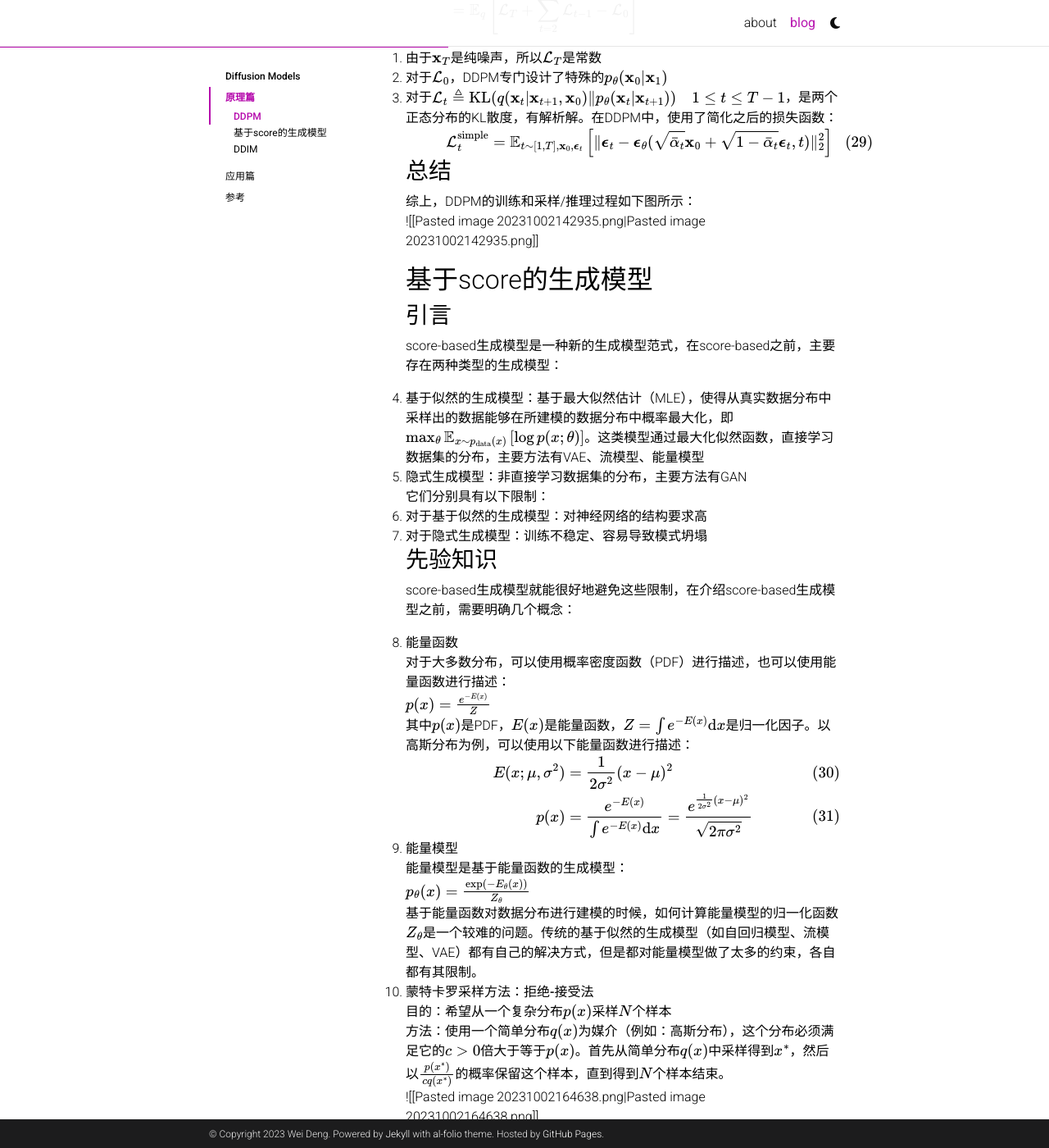
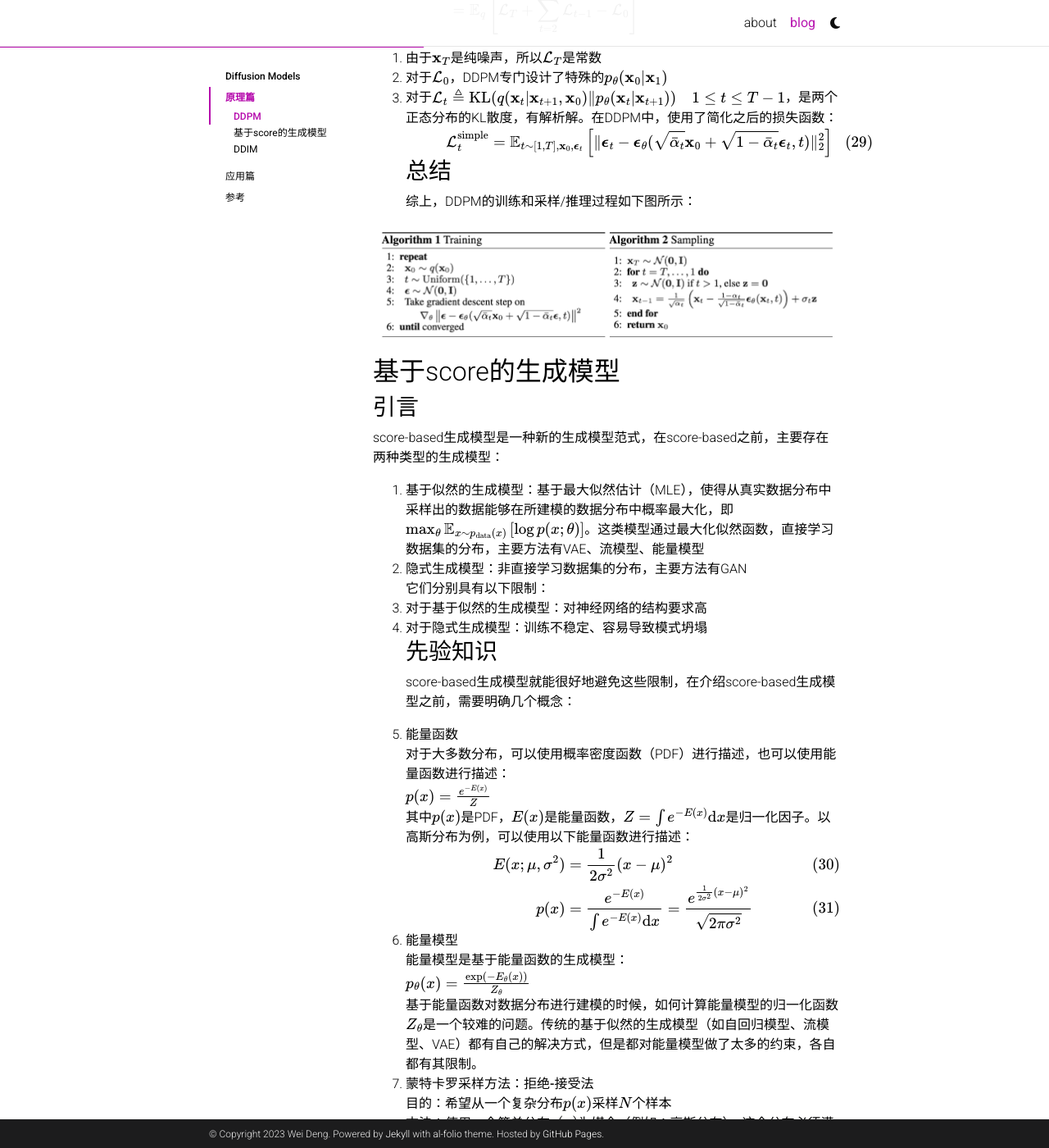
Before and after one commit to dw-dengwei/site, a Jekyll site: the page built from _posts/2023-10-04-Diffusion Models.md, in a window 1280 px wide and 1400 px high, scrolled down 2886 px. Shown: the whole window at 82% size. Built offline with Jekyll 4.4.1, drawn with Linux system fonts in a browser that asks for light colours; full-size pictures stand in for the smaller copies a plugin makes; comment, search, counter and statistics services are not loaded; a style sheet for code colours, icons or effects is not loaded.

Commit message:
[PUBLISHER] Merge #25
* PUSH NOTE : 2023-10-04-Diffusion Models.md

* PUSH ATTACHMENT : Pasted image 20231002142935.png

* PUSH ATTACHMENT : Pasted image 20231002164638.png

* PUSH ATTACHMENT : Pasted image 20230927200225.png

* PUSH ATTACHMENT : Pasted image 20230927200246.png

* PUSH ATTACHMENT : Pasted image 20230927201110.png

```diff
--- a/_posts/2023-10-04-Diffusion Models.md
+++ b/_posts/2023-10-04-Diffusion Models.md
@@ -128,7 +128,7 @@
 $$
 ### 总结
 综上，DDPM的训练和采样/推理过程如下图所示：
-![[Pasted image 20231002142935.png|Pasted image 20231002142935.png]]
+{% include figure.html path="assets/img/Pasted image 20231002142935.png" width="100%" %}
 ## 基于score的生成模型
 ### 引言
 score-based生成模型是一种新的生成模型范式，在score-based之前，主要存在两种类型的生成模型：
@@ -160,7 +160,7 @@
 3. **蒙特卡罗采样方法：拒绝-接受法**
 目的：希望从一个复杂分布$$p(x)$$采样$$N$$个样本
 方法：使用一个简单分布$$q(x)$$为媒介（例如：高斯分布），这个分布必须满足它的$$c>0$$倍大于等于$$p(x)$$。首先从简单分布$$q(x)$$中采样得到$$x^*$$，然后以$$\frac{p(x^*)}{cq(x^*)}$$的概率保留这个样本，直到得到$$N$$个样本结束。
-![[Pasted image 20231002164638.png|Pasted image 20231002164638.png]]
+{% include figure.html path="assets/img/Pasted image 20231002164638.png" width="100%" %}
 
 5. **MCMC**
 **MCMC方法可以从复杂分布中进行采样**
```
